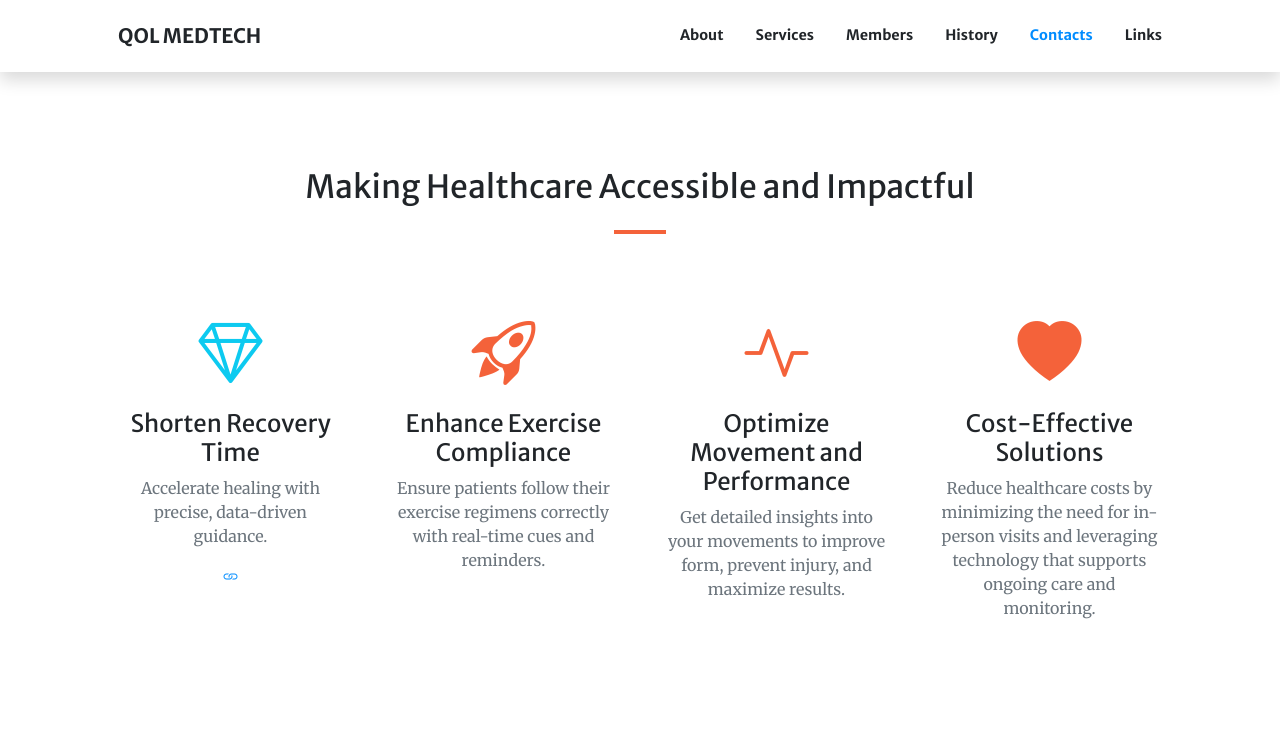
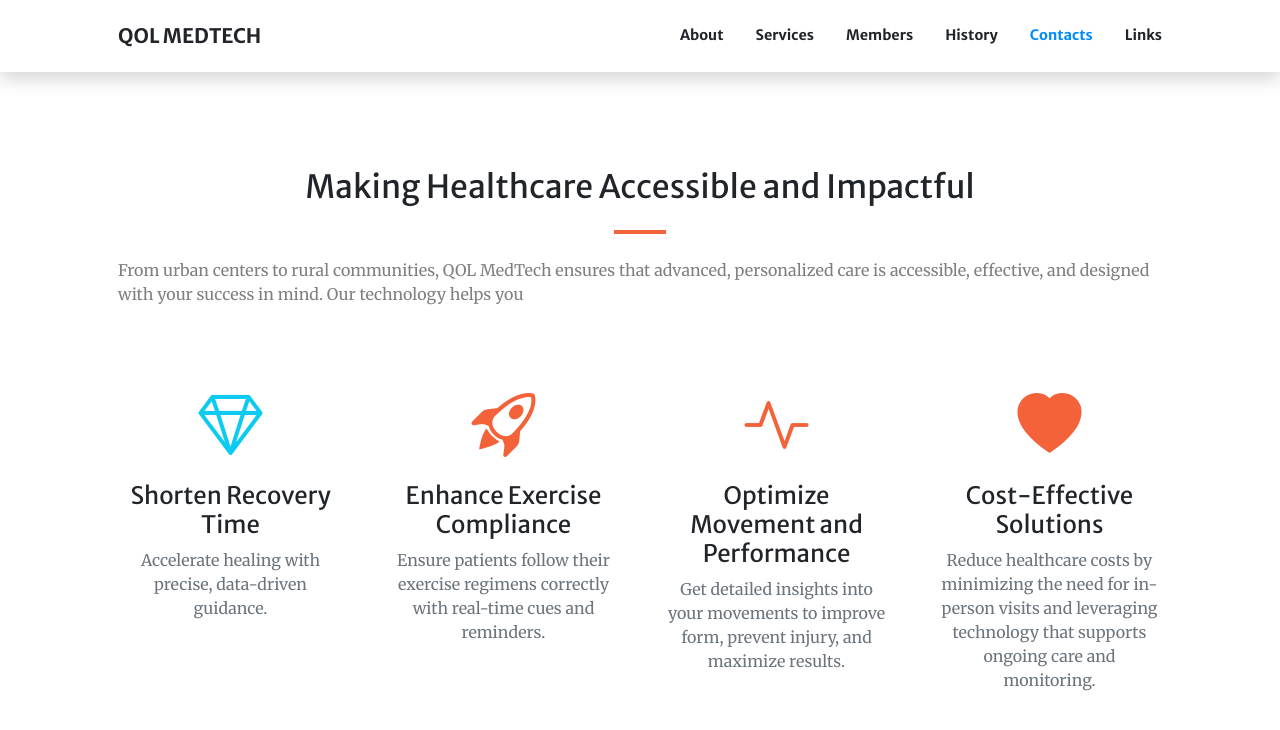
Before and after one commit to QOLMedTech/old-site, a Jekyll site: the page built from index.md, in a window 1280 px wide and 900 px high, scrolled down 1459 px. Shown: the top 730 px of the window. Built offline with Jekyll 4.4.1, drawn with Linux system fonts in a browser that asks for light colours; comment, search, counter and statistics services are not loaded.

Commit message:
Reapply "add content"
This reverts commit c5f8389b92d3d77f352a6824f7990c3e1b482cc2.

```diff
--- a/index.md
+++ b/index.md
@@ -25,11 +25,11 @@ sections:
     section_id: services
     #background_style: bg-info
     title: Making Healthcare Accessible and Impactful
+    text: From urban centers to rural communities, QOL MedTech ensures that advanced, personalized care is accessible, effective, and designed with your success in mind. Our technology helps you
     services:
       - title: Shorten Recovery Time
         text: Accelerate healing with precise, data-driven guidance.
         icon: bi-gem text-info
-        url: https://startbootstrap.com/
       - title: Enhance Exercise Compliance
         text: Ensure patients follow their exercise regimens correctly with real-time cues and reminders.
         icon: bi-rocket-takeoff
```
